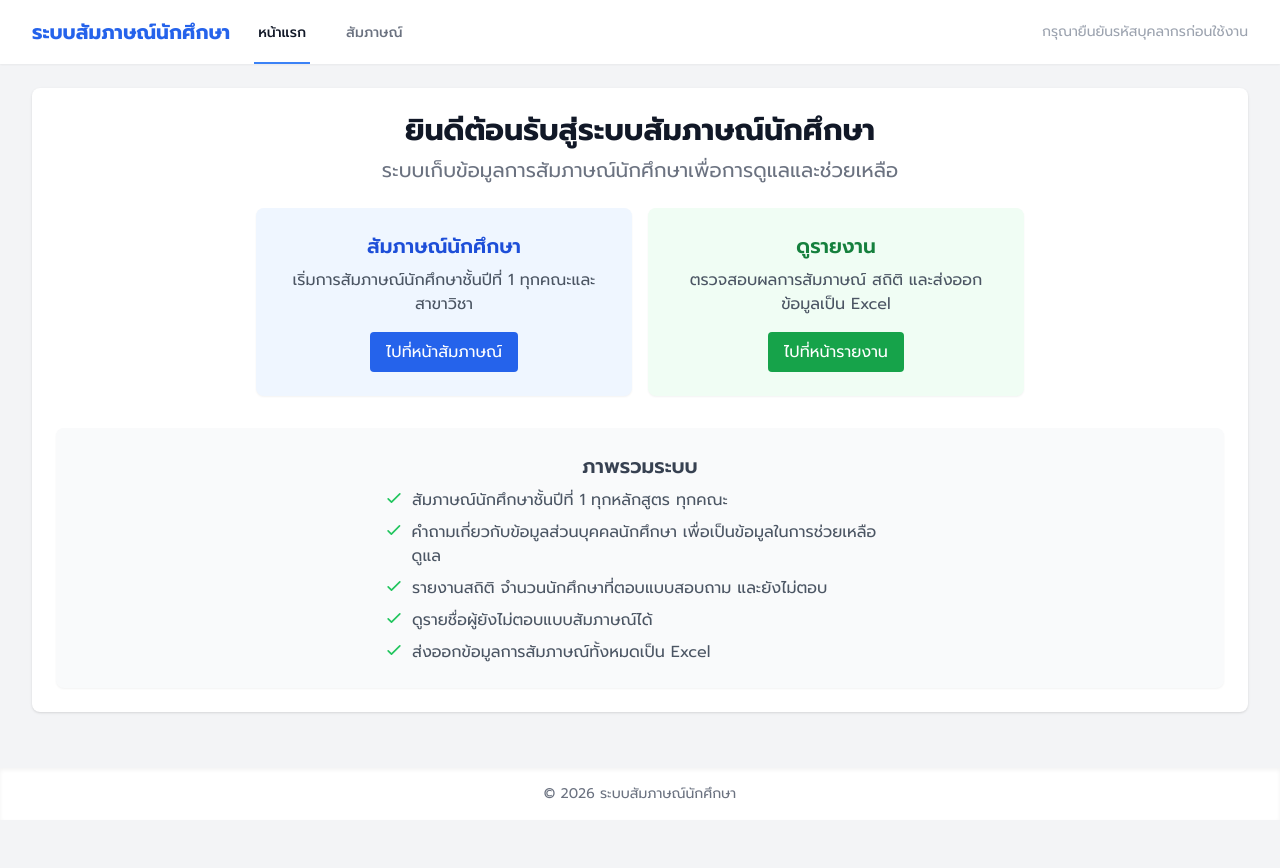
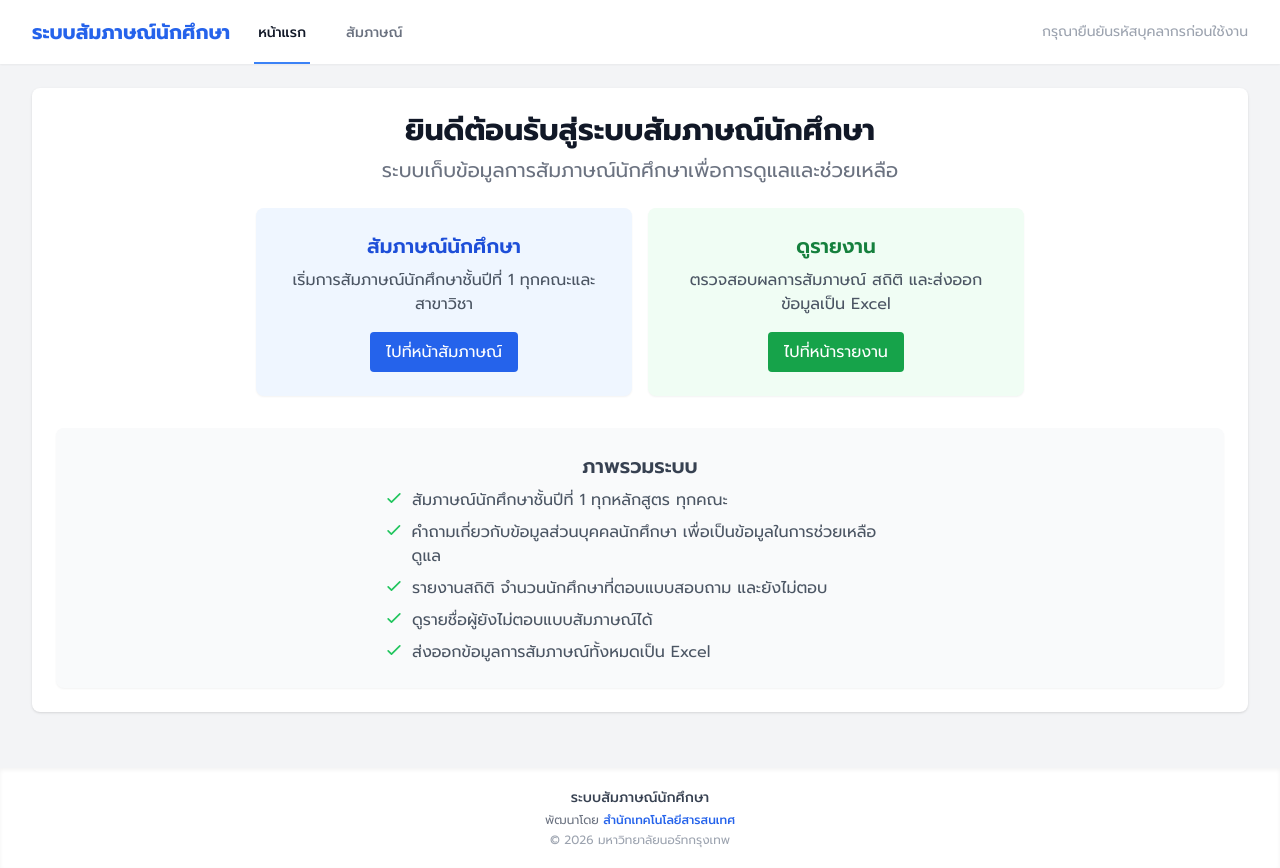
Before and after one commit to akkadatenbu/student_interview, a Next.js app in the folder frontend/: page / in a window 1280 px wide. Before the commit the page ends 820 px from the top, so only its background shows below. Built offline with nearby package versions, Linux system fonts and the light colour scheme; no server answers.

Commit message:
feat: update footer with credit to สำนักเทคโนโลยีสารสนเทศ

```diff
--- a/frontend/src/app/layout.jsx
+++ b/frontend/src/app/layout.jsx
@@ -31,10 +31,14 @@ export default function RootLayout({ children }) {
             </main>
 
             {/* Footer */}
-            <footer className="bg-white shadow-inner py-4 mt-8">
+            <footer className="bg-white shadow-inner py-5 mt-8 print:hidden">
               <div className="max-w-7xl mx-auto px-4 sm:px-6 lg:px-8">
-                <div className="text-center text-gray-500 text-sm">
-                  <p>&copy; {new Date().getFullYear()} ระบบสัมภาษณ์นักศึกษา</p>
+                <div className="text-center space-y-1">
+                  <p className="text-sm font-medium text-gray-700">ระบบสัมภาษณ์นักศึกษา</p>
+                  <p className="text-xs text-gray-500">
+                    พัฒนาโดย <span className="font-medium text-blue-600">สำนักเทคโนโลยีสารสนเทศ</span>
+                  </p>
+                  <p className="text-xs text-gray-400">&copy; {new Date().getFullYear()} มหาวิทยาลัยนอร์ทกรุงเทพ</p>
                 </div>
               </div>
             </footer>
```
